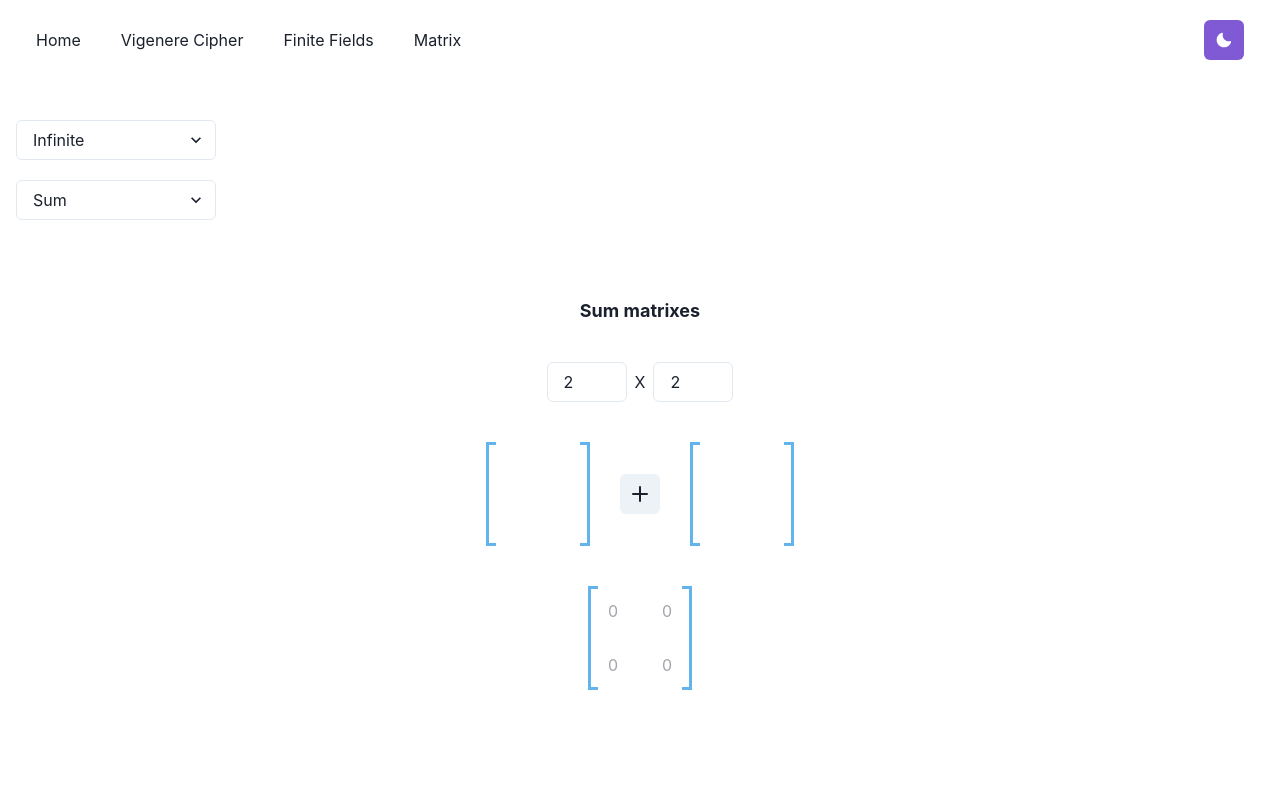
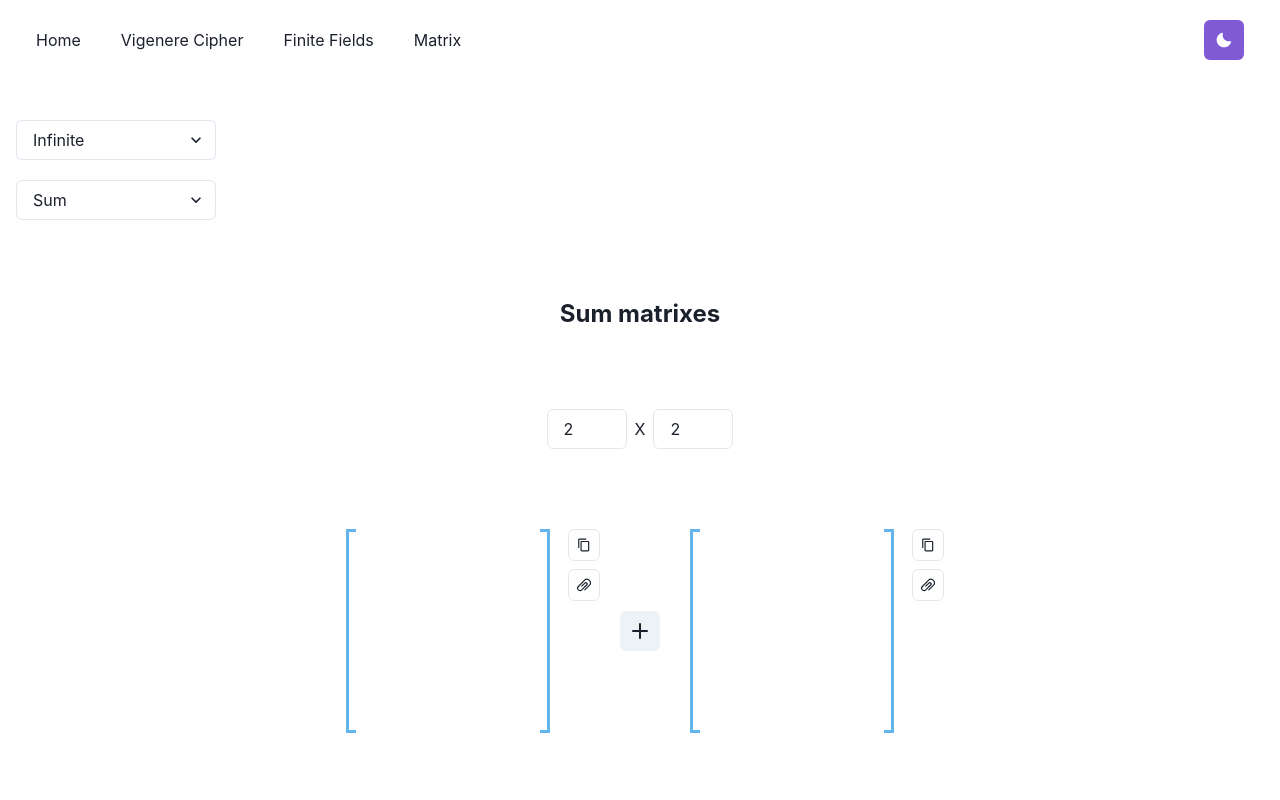
Before and after one commit to Christian-Velez/SSM, a React (Vite) app: page /matrix in a window 1280 px wide. Shown: the top 800 px of the page. Built offline with nearby package versions, Linux system fonts and the light colour scheme.

Commit message:
fix bugs

```diff
--- a/index.html
+++ b/index.html
@@ -4,7 +4,7 @@
     <meta charset="UTF-8" />
     <link rel="icon" type="image/svg+xml" href="/vite.svg" />
     <meta name="viewport" content="width=device-width, initial-scale=1.0" />
-    <title>Vite + React + TS</title>
+    <title>SSM</title>
   </head>
   <body>
     <div id="root"></div>
--- a/src/features/FiniteFields/utils/index.ts
+++ b/src/features/FiniteFields/utils/index.ts
@@ -13,3 +13,8 @@ export function modularInverse(A: number, M: number): number | string {
 
    return 1
 }
+
+export function mod(A: number, M: number): number {
+   const result = A % M
+   return result < 0 ? result + M : result
+}
--- /dev/null
+++ b/src/features/Matrix/components/FieldText.tsx
@@ -0,0 +1,7 @@
+export function FieldText({ mod }: { mod: number }) {
+   return (
+      <>
+         Z<sub>{mod}</sub>
+      </>
+   )
+}
--- a/src/features/Matrix/components/InverseMatrix.tsx
+++ b/src/features/Matrix/components/InverseMatrix.tsx
@@ -1,11 +1,12 @@
+import { useState } from 'react'
+import { useMatrix } from '../hooks/index'
+import { matrixToArray } from '../utils/format'
+import { MatrixContainer } from '@/features/Matrix/components/MatrixContainer'
+import { inverseMatrix } from '../utils/operations'
+import { Heading, HStack, Input, Text, VStack } from '@chakra-ui/react'
+import { ArrToMatrix, StrArrayToNumber } from '@/features/Matrix/utils'
+import { FieldText } from './FieldText'
 import { Field } from '@/features/Matrix/pages'
-import { Heading, HStack, Input, VStack } from '@chakra-ui/react'
-import { useState } from 'react'
-import { Matrix } from './Matrix'
-import { useMatrix } from '../hooks/index'
-import { ArrToMatrix, StrArrayToNumber } from '@/features/Matrix/utils'
-import { inverseMatrix } from '../utils/operations'
-import { matrixToArray } from '../utils/format'
 
 interface InverseMatrixProps {
    field: Field
@@ -24,12 +25,15 @@ export function InverseMatrix({ field, modulus }: InverseMatrixProps) {
    const mod = field === 'finite' ? modulus : undefined
 
    const a = format(matrix, size)
-   const matrixR = inverseMatrix(a, mod)
+   const [matrixR, extended] = inverseMatrix(a, mod)
    const result = matrixToArray(matrixR).map((v) => v.toString())
+   const extendedArr = matrixToArray(extended).map((v) => v.toString())
 
    return (
       <VStack spacing={10}>
-         <Heading fontSize='lg'>Inverse matrix</Heading>
+         <Heading fontSize='2xl'>
+            Inverse matrix {mod && <FieldText mod={mod} />}
+         </Heading>
 
          <HStack>
             <Input
@@ -43,7 +47,7 @@ export function InverseMatrix({ field, modulus }: InverseMatrixProps) {
          </HStack>
 
          <HStack spacing={5}>
-            <Matrix
+            <MatrixContainer
                rows={size}
                columns={size}
                values={matrix}
@@ -53,13 +57,26 @@ export function InverseMatrix({ field, modulus }: InverseMatrixProps) {
             />
          </HStack>
 
-         <Matrix
+         <Text fontWeight='bold' textColor='blue.500'>
+            Result
+         </Text>
+         <MatrixContainer
             rows={size}
             columns={size}
             values={result}
             field={field}
             mod={mod}
-            cellSize='70'
+         />
+
+         <Text fontWeight='bold' textColor='teal.500'>
+            Extended matrix
+         </Text>
+         <MatrixContainer
+            rows={size}
+            columns={(Number(size) * 2).toString()}
+            values={extendedArr}
+            field={field}
+            mod={mod}
          />
       </VStack>
    )
--- a/src/features/Matrix/components/Matrix.tsx
+++ b/src/features/Matrix/components/Matrix.tsx
@@ -2,7 +2,7 @@ import { Field } from '@/features/Matrix/pages'
 import { Flex, Grid, Input } from '@chakra-ui/react'
 import styled from '@emotion/styled'
 
-interface MatrixProps {
+export interface MatrixProps {
    cellSize?: string
    columns: string
    field: Field
@@ -10,6 +10,7 @@ interface MatrixProps {
    onCellChange?: (value: string, index: number) => void
    rows: string
    values: Array<string>
+   color?: string
 }
 
 const bracketColor = 'var(--chakra-colors-blue-300)'
@@ -37,7 +38,7 @@ const RightBracket = styled.div`
 `
 
 export function Matrix({
-   cellSize = '50',
+   cellSize = '100',
    columns,
    field,
    mod,
@@ -97,11 +98,17 @@ export function Matrix({
    )
 }
 
-function formatValue(value: string) {
+function formatValue(value: string): string {
+   const DECIMAL_TOLERANCE = 0.000005
    const asNum = Number(value)
+   const rounded = Math.round(asNum)
+
+   if (Math.abs(asNum - rounded) < DECIMAL_TOLERANCE) {
+      return rounded.toString()
+   }
+
    const remainder = Math.abs(asNum) % 1
-
    if (remainder === 0) return value
 
-   return asNum.toFixed(2).toString()
+   return asNum.toFixed(4).toString()
 }
--- /dev/null
+++ b/src/features/Matrix/components/MatrixContainer.tsx
@@ -0,0 +1,90 @@
+import { Matrix, MatrixProps } from '@/features/Matrix/components/Matrix'
+import { AttachmentIcon, CopyIcon } from '@chakra-ui/icons'
+import { HStack, IconButton, useToast, VStack } from '@chakra-ui/react'
+
+type MatrixContainerProps = {} & MatrixProps
+
+export function MatrixContainer({
+   rows,
+   columns,
+   values,
+   onCellChange,
+   field,
+   mod,
+}: MatrixContainerProps) {
+   const canBeEdited = Boolean(onCellChange)
+   const toast = useToast()
+
+   async function copy() {
+      const text = values.join(',')
+
+      try {
+         await navigator.clipboard.writeText(text)
+         toast({
+            title: 'Matrix copied to clipboard',
+            status: 'success',
+         })
+      } catch (e) {
+         toast({
+            title: 'Error trying to copy',
+            status: 'error',
+         })
+      }
+   }
+
+   async function paste() {
+      if (!canBeEdited) return
+
+      const text = await navigator.clipboard.readText()
+      if (!text.includes(',')) return
+
+      const arr = text.split(',')
+      if (!arr?.length) return
+
+      const numElements = arr.length
+
+      let i = 0
+      while (i < numElements && arr[i]) {
+         onCellChange && onCellChange(arr[i], i)
+         i++
+      }
+
+      toast({
+         title: 'Pasted from clipboard',
+         status: 'success',
+      })
+   }
+
+   return (
+      <HStack alignItems='stretch'>
+         <Matrix
+            rows={rows}
+            columns={columns}
+            values={values}
+            onCellChange={onCellChange}
+            field={field}
+            mod={mod}
+         />
+
+         <VStack justify='start'>
+            <IconButton
+               size='sm'
+               variant='outline'
+               aria-label='copy'
+               icon={<CopyIcon />}
+               onClick={copy}
+            />
+
+            {canBeEdited && (
+               <IconButton
+                  size='sm'
+                  variant='outline'
+                  aria-label='paste'
+                  icon={<AttachmentIcon />}
+                  onClick={paste}
+               />
+            )}
+         </VStack>
+      </HStack>
+   )
+}
--- a/src/features/Matrix/components/SumMatrixes.tsx
+++ b/src/features/Matrix/components/SumMatrixes.tsx
@@ -10,10 +10,11 @@ import {
    Text,
    VStack,
 } from '@chakra-ui/react'
-import { Matrix } from '@/features/Matrix/components/Matrix'
 import { StrArrayToNumber } from '../utils/index'
 import { sumArrays } from '@/features/Matrix/utils'
 import { useMatrix } from '@/features/Matrix/hooks'
+import { MatrixContainer } from '@/features/Matrix/components/MatrixContainer'
+import { FieldText } from '@/features/Matrix/components/FieldText'
 
 interface SumMatrixesProps {
    field: Field
@@ -33,8 +34,10 @@ export function SumMatrixes({ field, modulus }: SumMatrixesProps) {
    const result = sumArrays(a, b, mod)
 
    return (
-      <VStack spacing={10}>
-         <Heading fontSize='lg'>Sum matrixes</Heading>
+      <VStack spacing={20}>
+         <Heading fontSize='2xl'>
+            Sum matrixes {mod && <FieldText mod={mod} />}
+         </Heading>
          <HStack>
             <Input
                w={20}
@@ -66,7 +69,7 @@ export function SumMatrixes({ field, modulus }: SumMatrixesProps) {
             flexWrap='wrap'
             justifyContent='center'
          >
-            <Matrix
+            <MatrixContainer
                rows={rows}
                columns={columns}
                values={matrixA}
@@ -77,7 +80,7 @@ export function SumMatrixes({ field, modulus }: SumMatrixesProps) {
 
             <IconButton aria-label='Sum' icon={<AddIcon />} />
 
-            <Matrix
+            <MatrixContainer
                rows={rows}
                columns={columns}
                values={matrixB}
@@ -87,7 +90,7 @@ export function SumMatrixes({ field, modulus }: SumMatrixesProps) {
             />
          </Stack>
 
-         <Matrix
+         <MatrixContainer
             rows={rows}
             columns={columns}
             values={result}
--- a/src/features/Matrix/utils/operations.ts
+++ b/src/features/Matrix/utils/operations.ts
@@ -1,4 +1,8 @@
-import { inverseAdditive, modularInverse } from '@/features/FiniteFields/utils'
+import {
+   inverseAdditive,
+   modularInverse,
+   mod,
+} from '@/features/FiniteFields/utils'
 
 function generateMatrix(rows: number, columns: number) {
    return Array.from(Array(rows), () => new Array(columns))
@@ -15,7 +19,7 @@ export function sumArrays(
       if (modulus === undefined) {
          result[i] = a[i] + b[i]
       } else {
-         result[i] = (a[i] + b[i]) % modulus
+         result[i] = mod(a[i] + b[i], modulus)
       }
    }
 
@@ -45,13 +49,12 @@ export function multiplyMatrixes(
          result[r][c] = 0
 
          for (let i = 0; i < columnsA; i++) {
-            let value = a[r][i] * b[i][c]
-
             if (modulus === undefined) {
+               const value = a[r][i] * b[i][c]
                result[r][c] += value
             } else {
-               value = value % modulus
-               result[r][c] = (result[r][c] + value) % modulus
+               const value = mod(a[r][i] * b[i][c], modulus)
+               result[r][c] = mod(result[r][c] + value, modulus)
             }
          }
       }
@@ -99,7 +102,7 @@ function multiplyRow_Finite(
    const size = row.length
 
    for (let i = 0; i < size; i++) {
-      row[i] = (row[i] * factor) % modulus
+      row[i] = mod(row[i] * factor, modulus)
    }
 }
 
@@ -124,7 +127,7 @@ function transformRowBasedOnPivot_Finite(
    const size = row.length
 
    for (let i = 0; i < size; i++) {
-      row[i] = (row[i] + inverseAdd * pivotRow[i]) % modulus
+      row[i] = mod(row[i] + inverseAdd * pivotRow[i], modulus)
    }
 }
 
@@ -184,5 +187,5 @@ export function inverseMatrix(a: Array<Array<number>>, modulus?: number) {
       }
    }
 
-   return result
+   return [result, extended]
 }
```
Also changed, not shown: src/features/Matrix/components/MultiplyMatrixes.tsx (+13 -10 lines).
